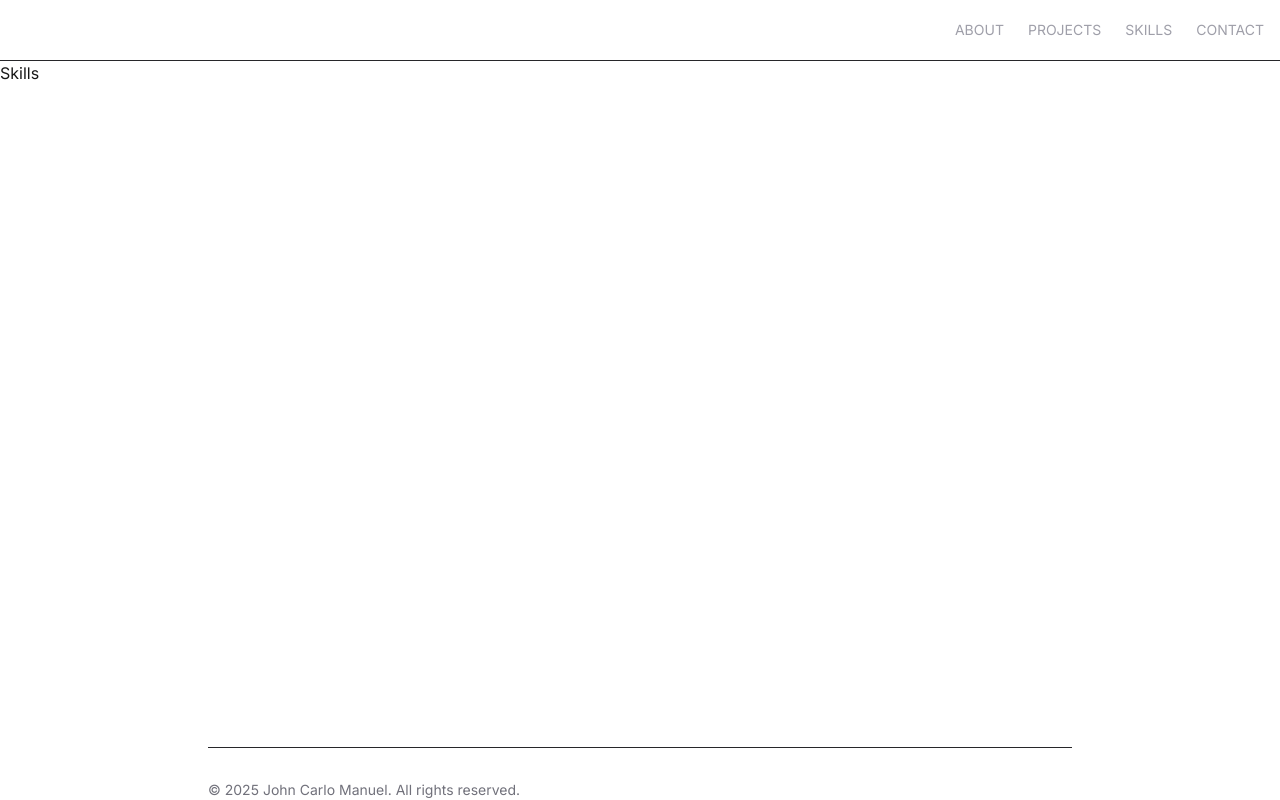
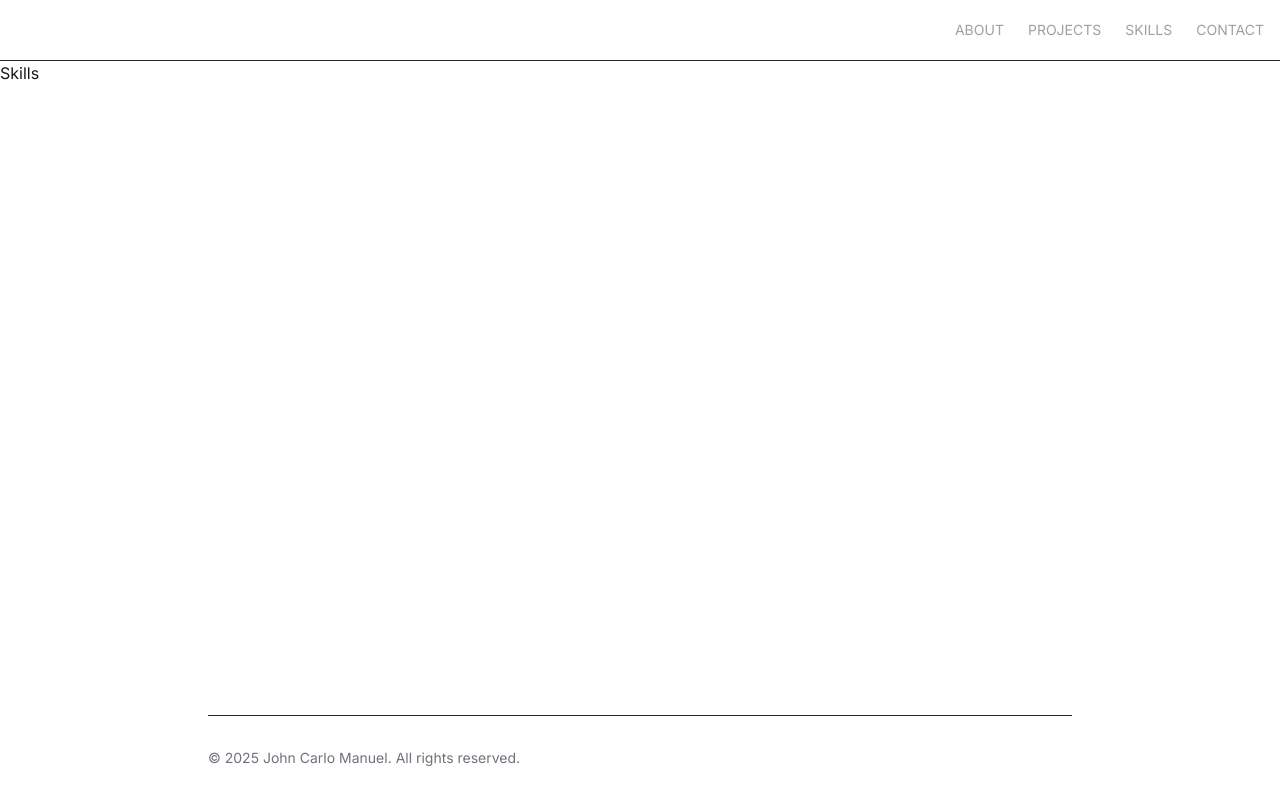
Before and after one commit to johncmanuel/cpsc349, a Next.js app in the folder portfolio/: page /skills in a window 1280 px wide. Built offline with nearby package versions, Linux system fonts and the light colour scheme.

Commit message:
add padding at bottom of footer

```diff
--- a/portfolio/src/app/components/Footer.tsx
+++ b/portfolio/src/app/components/Footer.tsx
@@ -2,7 +2,7 @@
 
 export const Footer: React.FC = () => {
   return (
-    <footer className="mt-16 border-t border-zinc-800 pt-8">
+    <footer className="mt-16 border-t border-zinc-800 py-8">
       <div className="flex items-center justify-between">
         <div className="font-mono text-sm text-zinc-500">
           © {new Date().getFullYear()} John Carlo Manuel. All rights reserved.
```
